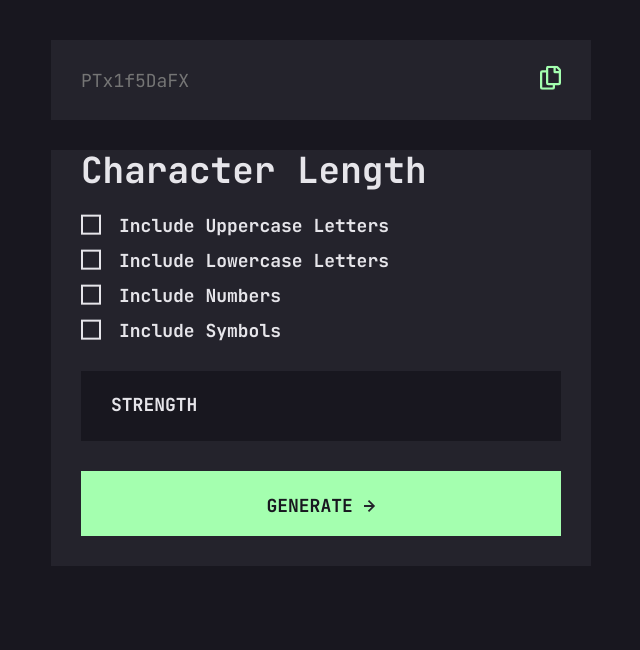
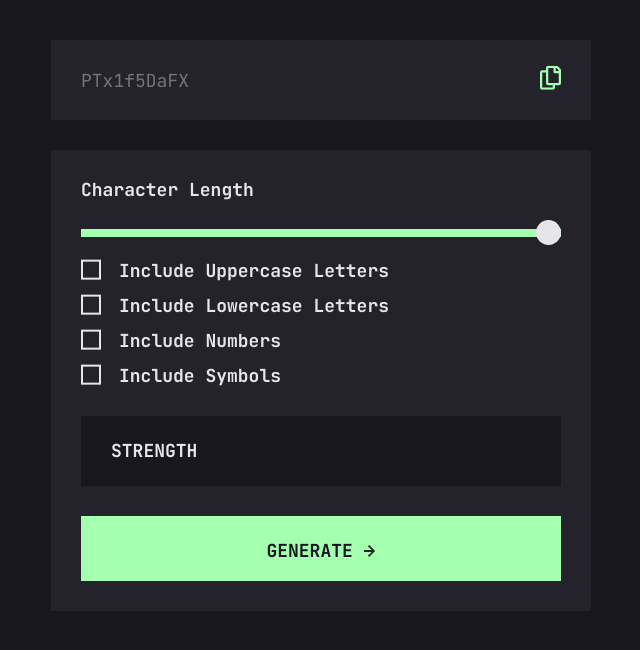
Before and after one commit to ClaytonDewey/react-password-generator, a React (Create React App) app: page / in a window 1280 px wide. Shown: the top 650 px of the page, without its empty margins (319-959 px from the left). Built offline with nearby package versions, Linux system fonts and the light colour scheme.

Commit message:
Working on range slider styles

```diff
--- a/src/components/GeneratorBox.js
+++ b/src/components/GeneratorBox.js
@@ -1,11 +1,12 @@
 import StrengthBox from './StrengthBox';
 import Button from './Button';
 import Checkbox from './Checkbox';
+import Slider from './Slider';
 
 const GeneratorBox = () => {
   return (
     <div className='box box__generator'>
-      <h1>Character Length</h1>
+      <Slider />
       <div className='mb-3'>
         <Checkbox label='Include Uppercase Letters' />
         <Checkbox label='Include Lowercase Letters' />
--- /dev/null
+++ b/src/components/Slider.js
@@ -0,0 +1,10 @@
+const Slider = () => {
+  return (
+    <div className='slider'>
+      <label htmlFor='length'>Character Length</label>
+      <input type='range' name='length' id='length' min='6' max='40' />
+    </div>
+  );
+};
+
+export default Slider;
--- a/src/sass/components/_box.scss
+++ b/src/sass/components/_box.scss
@@ -1,5 +1,5 @@
 .box {
-  padding-inline: 3rem;
+  padding: 3rem;
 
   &__password,
   &__generator {
--- a/src/sass/components/_button.scss
+++ b/src/sass/components/_button.scss
@@ -11,7 +11,6 @@
     width: 100%;
     line-height: 6.5rem;
     transition: all .25s ease-in-out;
-    margin-bottom: 3rem;
 
     &:hover {
       background-color: transparent;
--- /dev/null
+++ b/src/sass/components/_slider.scss
@@ -0,0 +1,54 @@
+.slider {
+  margin-bottom: 2rem;
+
+  label {
+    display: block;
+    margin-bottom: 2rem;
+  }
+
+  input[type='range'] {
+    -webkit-appearance: none;
+    appearance: none;
+    background: transparent;
+    cursor: pointer;
+    width: 100%;
+
+    // Track Styles
+    &::-webkit-slider-runnable-track {
+        background: $clr-primary;
+        height: 8px;
+      }
+
+    &::-moz-range-track {
+      background: $clr-primary;
+      height: 8px;
+    }
+
+    // Thumb Styles
+    &::-webkit-slider-thumb {
+      -webkit-appearance: none;
+      /* Override default look */
+      cursor: pointer;
+      appearance: none;
+      margin-top: -9px;
+      /* Centers thumb on the track */
+      background-color: $clr-font-light;
+      border-radius: 50%;
+      height: 2.5rem;
+      width: 2.5rem;
+    }
+    &::-moz-range-thumb {
+      border: none;
+      /*Removes extra border that FF applies*/
+      background-color: $clr-font-light;
+      border-radius: 50%;
+      height: 2.5rem;
+      width: 2.5rem;
+    }
+
+    &::-webkit-slider-thumb:hover{
+      background-color: $clr-bg-dark;
+      border: 2px solid $clr-primary;
+    }
+  }
+}
--- a/src/sass/main.scss
+++ b/src/sass/main.scss
@@ -8,3 +8,4 @@
 @import './components/box';
 @import './components/button';
 @import './components/checkbox';
+@import './components/slider';
```
